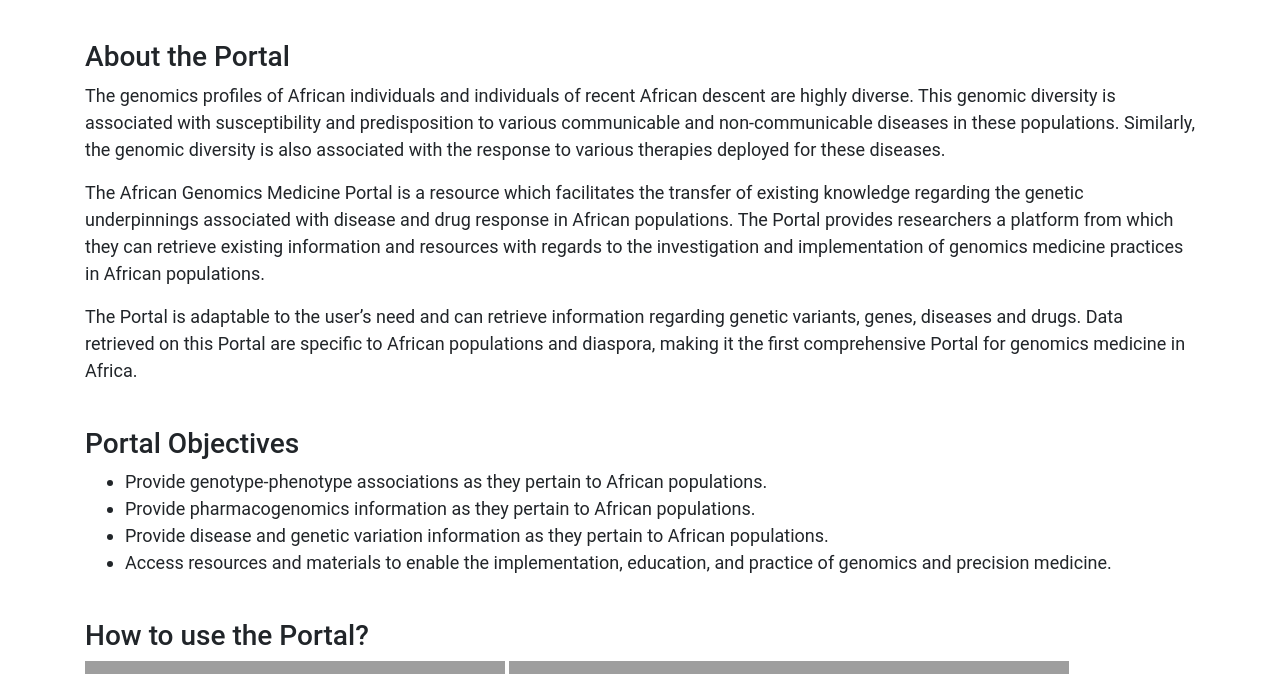
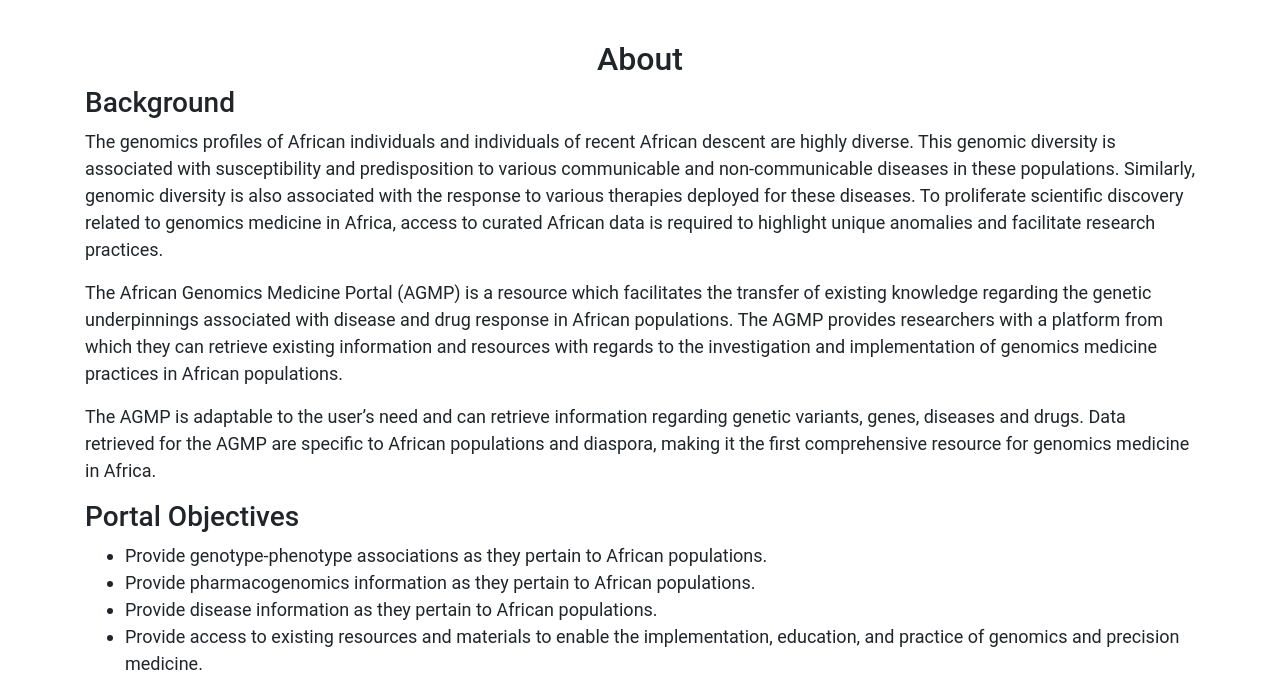
Before and after one commit to h3abionet/african_genomics_medicine_portal, a Django app: page /about/ in a window 1280 px wide. Shown: the part 61-735 px from the top of the page. Run offline with Django 3.2, Linux system fonts and the light colour scheme; some libraries are stand-ins or nearby versions; grey boxes are pictures that could not be loaded.

Commit message:
updates to about page by Ichrak

```diff
--- a/agmp_app/templates/about.html
+++ b/agmp_app/templates/about.html
@@ -4,48 +4,53 @@
 
 {% block content %}
 
-<h3>About the Portal</h3>
+<h2 class="text-center">About</h2>
+<h3>Background</h3>
 
 <p>
-		The genomics profiles of African individuals and individuals of recent African
-		descent are highly diverse. This genomic diversity is associated with susceptibility
-		and predisposition to various communicable and non-communicable diseases in these populations.
-		Similarly, the genomic diversity is also associated with the response to various therapies deployed
-		for these diseases.
+	The genomics profiles of African individuals and individuals of recent African descent are highly diverse. This genomic diversity is associated with susceptibility and predisposition to various communicable and non-communicable diseases in these populations. Similarly, genomic diversity is also associated with the response to various therapies deployed for these diseases. To proliferate scientific discovery related to genomics medicine in Africa, access to curated African data is required to highlight unique anomalies and facilitate research practices.
 </p>
 <p>
-		The African Genomics Medicine Portal is a resource which facilitates the transfer of existing
-		knowledge regarding the genetic underpinnings associated with disease and drug response in
-		African populations. The Portal provides researchers a platform from which they can retrieve
-		existing information and resources with regards to the investigation and implementation of
-		genomics medicine practices in African populations.
+	The African Genomics Medicine Portal (AGMP) is a resource which facilitates the transfer of existing knowledge regarding the genetic underpinnings associated with disease and drug response in African populations. The AGMP provides researchers with a platform from which they can retrieve existing information and resources with regards to the investigation and implementation of genomics medicine practices in African populations.
+
 </p>
 <p>
-		The Portal is adaptable to the user’s need and can retrieve information regarding genetic
-		variants, genes, diseases and drugs. Data retrieved on this Portal are specific to African
-		populations and diaspora, making it the first comprehensive Portal for genomics medicine in Africa.
+	The AGMP is adaptable to the user’s need and can retrieve information regarding genetic variants, genes, diseases and drugs. Data retrieved for the AGMP are specific to African populations and diaspora, making it the first comprehensive resource for genomics medicine in Africa.
 </p>
-<br>
+
 <h3>Portal Objectives</h3>
 <ul>
   <li>Provide genotype-phenotype associations as they pertain to African populations.</li>
   <li>Provide pharmacogenomics information as they pertain to African populations.</li>
-  <li>Provide disease and genetic variation information as they pertain to African populations.</li>
-	<li>Access resources and materials to enable the implementation, education, and practice of genomics and precision medicine.</li>
+  <li>Provide disease information as they pertain to African populations.</li>
+	<li>Provide access to existing resources and materials to enable the implementation, education, and practice of genomics and precision medicine.
+	</li>
 </ul>
-<br>
-<h3>How to use the Portal?</h3>
-<iframe width="420" height="315" src="https://www.youtube.com/embed/HkiudBP5TgY" frameborder="0" allowfullscreen></iframe>
-<iframe width="560" height="315" src="https://www.youtube.com/embed/HQKFgfMO5Sw" frameborder="0" allow="accelerometer; autoplay; encrypted-media; gyroscope; picture-in-picture" allowfullscreen></iframe>
-<br>
-<br>
-<h3>How to cite us?</h3>
-	<ul>
-	  <li>Article : Author, Title , journal , etc</li>
-	  <li>Publication</li>
-	</ul>
-	<ul>
-	  <li>The title of the portal article</li>
-	  <li>DOI:12343454567</li>
-	</ul>
+
+
+<h3>Contributors</h3>
+
+<p>
+	Development of the AGMP was sparked by the increased amount of precision medicine research being conducted in Africa, and initiated by the Human Heredity and Health in Africa’s (H3Africa) Bioinformatics Network (H3ABioNet). H3ABioNet is funded by NIH Common Fund Award / NHGRI Grant Number U41HG006941.
+</p>
+<p>
+	Development of the AGMP was driven by H3ABioNet’s Databases and Resources Work Package, and led by the members of the Precision Medicine project.
+</p>
+
+
+
+<h3>Original Data Sources</h3>
+
+<p>
+	Data provided in the AGMP was sourced from two existing online resources, PharmGKB and DisGeNET. These resources provide curated data from various existing resources as well, including existing genomics databases and published literature. African-specific data were retrieved and curated for access in the AGMP. More information on data retrieval and curation processes can be found in the associated articles.
+</p>
+
+
+<h3>Version History</h3>
+<h5>AGMP v1.0 - released TBD Date </h5>
+
+<ul>
+	<li>Access provided to African-specific PharmGKB data</li>
+	<li>Access provided to African-specific DisGeNET data</li>
+  </ul>
 {% endblock %}
```
